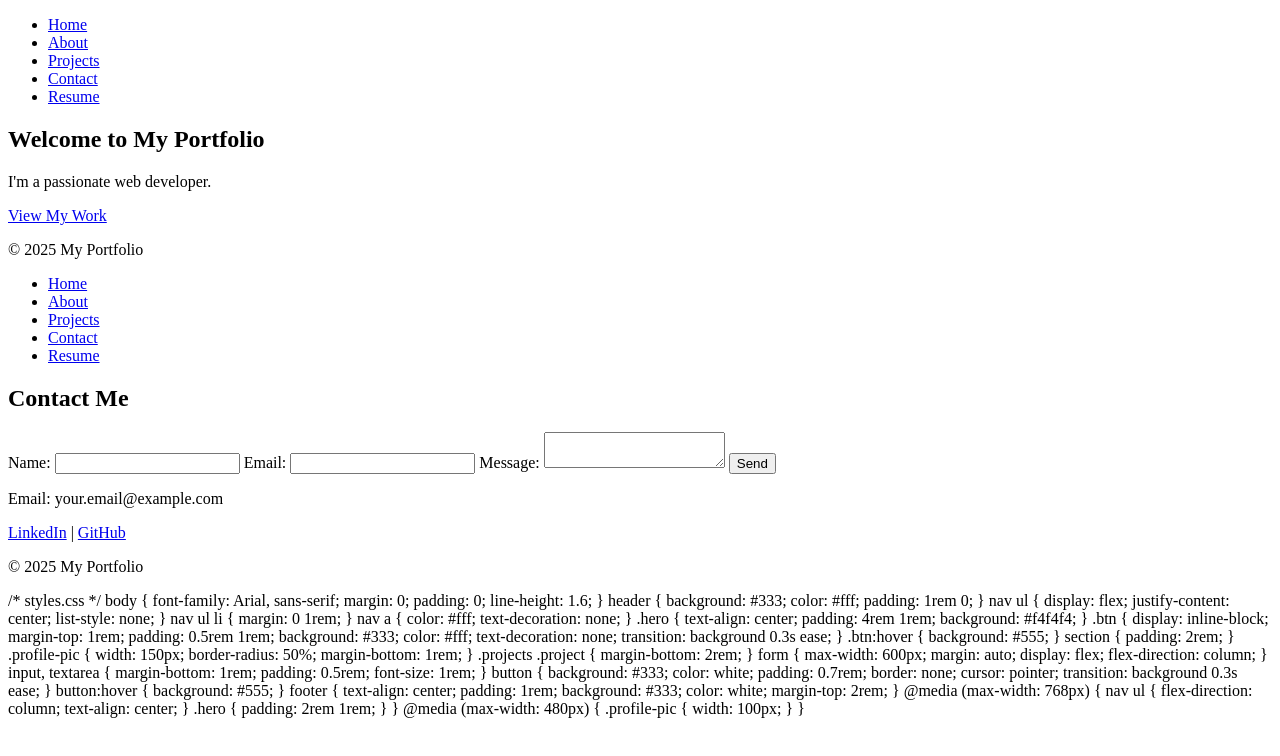
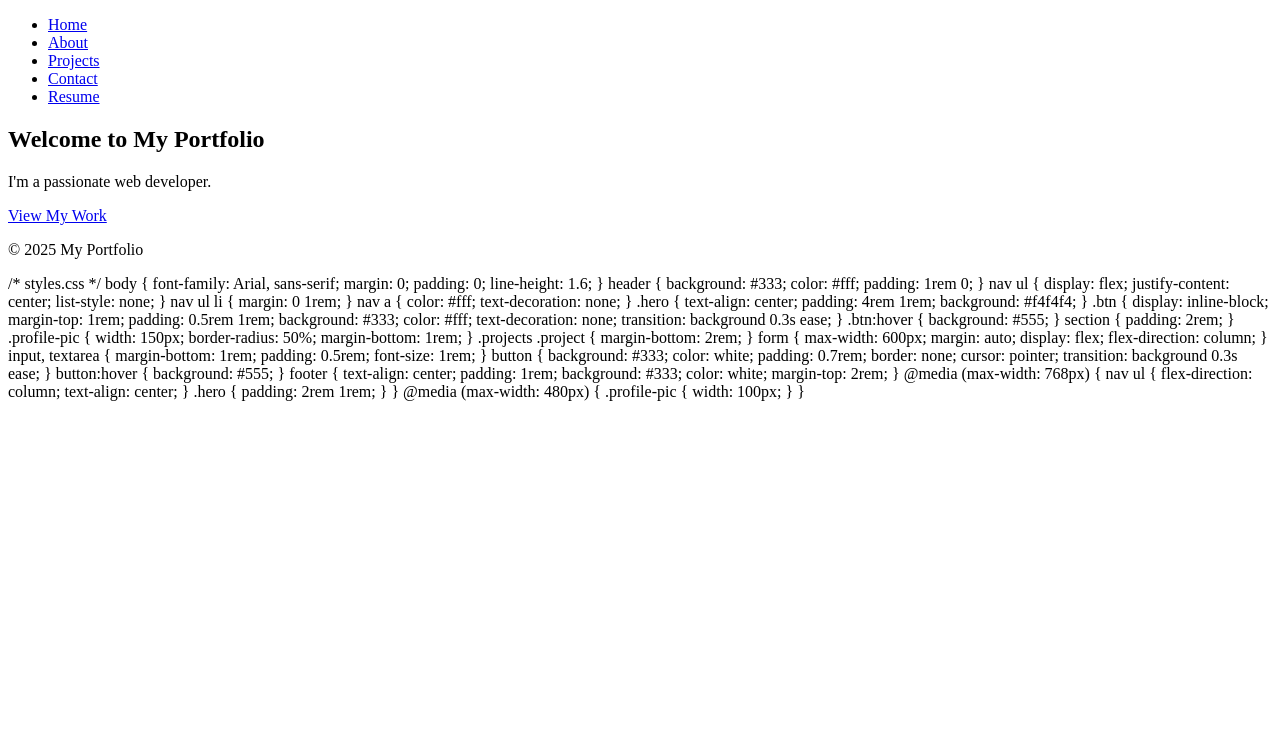
Before and after one commit to JaredNirza/TestFF, a plain HTML site: page index.html in a window 1280 px wide. Drawn offline with Linux system fonts and the light colour scheme.

Commit message:
Update index.html

```diff
--- a/index.html
+++ b/index.html
@@ -30,53 +30,6 @@
   </footer>
 </body>
 </html>
-
-<!-- contact.html -->
-<!DOCTYPE html>
-<html lang="en">
-<head>
-  <meta charset="UTF-8" />
-  <meta name="viewport" content="width=device-width, initial-scale=1.0" />
-  <title>Contact Me</title>
-  <link rel="stylesheet" href="styles.css" />
-</head>
-<body>
-  <header>
-    <nav>
-      <ul>
-        <li><a href="index.html">Home</a></li>
-        <li><a href="about.html">About</a></li>
-        <li><a href="projects.html">Projects</a></li>
-        <li><a href="contact.html">Contact</a></li>
-        <li><a href="resume.pdf" download>Resume</a></li>
-      </ul>
-    </nav>
-  </header>
-  <main>
-    <section class="contact">
-      <h2>Contact Me</h2>
-      <form>
-        <label for="name">Name:</label>
-        <input type="text" id="name" name="name" required />
-        <label for="email">Email:</label>
-        <input type="email" id="email" name="email" required />
-        <label for="message">Message:</label>
-        <textarea id="message" name="message" required></textarea>
-        <button type="submit">Send</button>
-      </form>
-      <p>Email: your.email@example.com</p>
-      <p>
-        <a href="https://linkedin.com/in/yourprofile">LinkedIn</a> |
-        <a href="https://github.com/yourprofile">GitHub</a>
-      </p>
-    </section>
-  </main>
-  <footer>
-    <p>&copy; 2025 My Portfolio</p>
-  </footer>
-</body>
-</html>
-
 /* styles.css */
 body {
   font-family: Arial, sans-serif;
```
